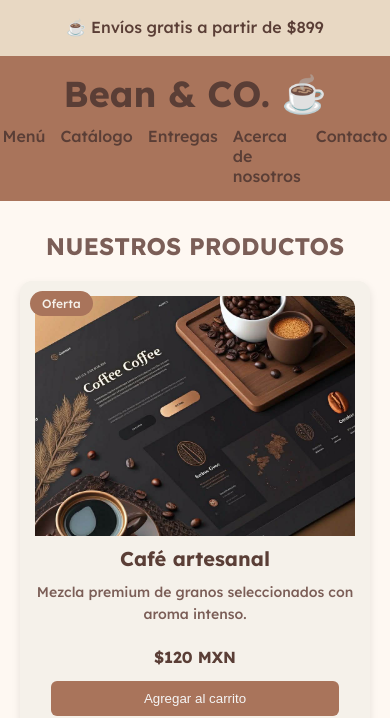
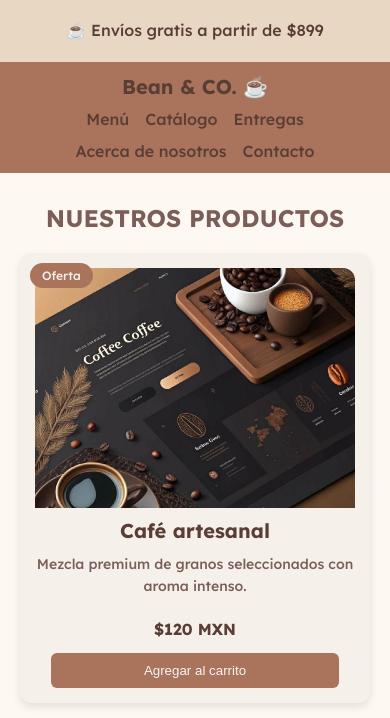
Before and after one commit to itsisabelsuarez/Bean-and-CO.io, a plain HTML site: page index.html in a window 390 px wide. Shown: the top 718 px of the page. Drawn offline with Linux system fonts and the light colour scheme.

Commit message:
Se agregarón estilos responsivos

```diff
--- a/style.css
+++ b/style.css
@@ -262,3 +262,41 @@ footer {
     margin-top: 30px;
     background-color: #e8d8c3;
 }
+
+/* === DISEÑO RESPONSIVO === */
+
+@media screen and (max-width: 1024px){
+
+    .top-banner{
+        font-size: 12px;
+        padding: 8px 12px;
+    }
+
+    .nav-principal{
+        justify-content: center;
+        gap: 12px;
+        padding: 12px 16px;
+    }
+
+    .logo{
+        font-size: 20px;
+        text-align: center;
+        width: 100%
+    }
+
+    .nav-lista{
+        width:100%;
+        justify-content: center;
+        flex-wrap: wrap;
+        gap: 12px 16px;
+
+    }
+
+    .producto-tarjetal{
+        flex: 1 1 260px;
+    }
+
+    .equipo-card{
+        width: 260px;
+    }
+}
```
Also changed, not shown: index.html (+0 -4 lines).
